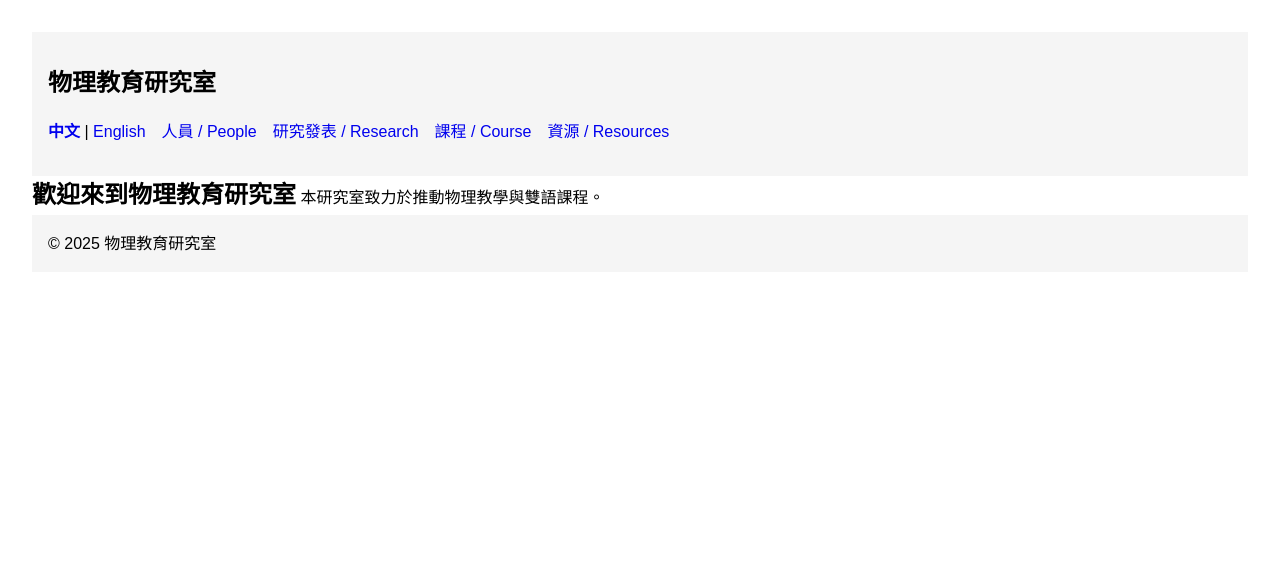
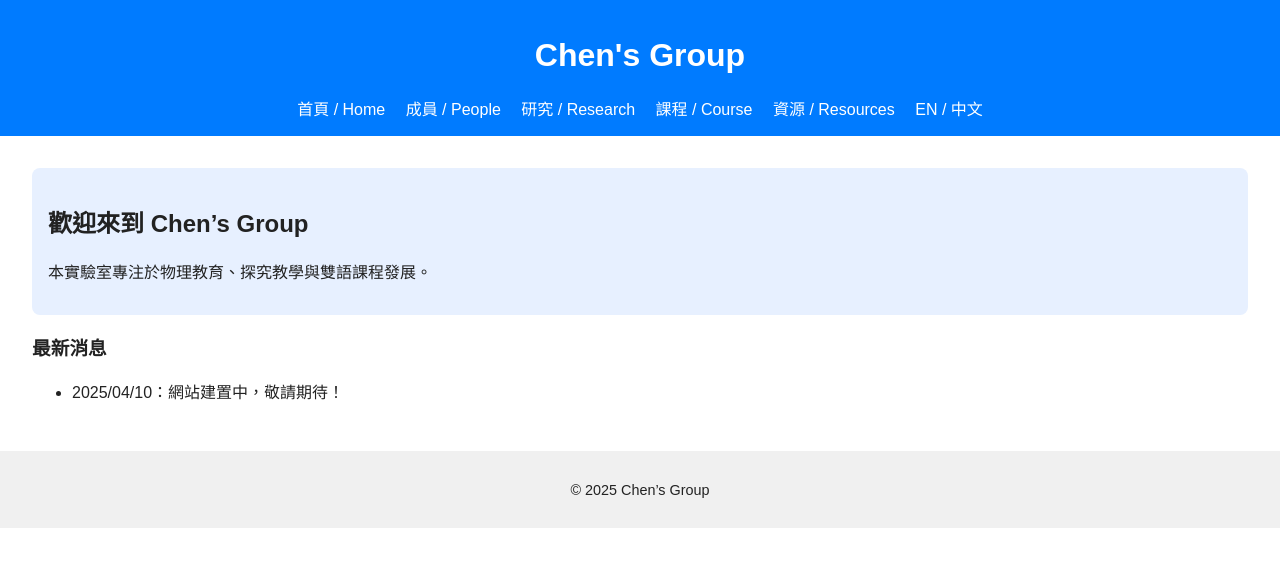
Before and after one commit to chensgroup/site, a plain HTML site: page index.html in a window 1280 px wide. Drawn offline with Linux system fonts and the light colour scheme.

Commit message:
Add files via upload

```diff
--- a/index.html
+++ b/index.html
@@ -3,48 +3,39 @@
 <head>
   <meta charset="UTF-8" />
   <meta name="viewport" content="width=device-width, initial-scale=1.0" />
-  <title>Physics Education Lab</title>
+  <title>Chen's Group</title>
   <link rel="stylesheet" href="style.css" />
 </head>
 <body>
   <header>
-    <h1>
-      <span class="lang-zh">物理教育研究室</span>
-      <span class="lang-en">Physics Education Research Lab</span>
-    </h1>
+    <h1>Chen's Group</h1>
     <nav>
-      <ul>
-        <li><a href="index.html?lang=zh" id="link-zh">中文</a> | <a href="index.html?lang=en" id="link-en">English</a></li>
-        <li><a href="people.html?lang={lang}">人員 / People</a></li>
-        <li><a href="research.html?lang={lang}">研究發表 / Research</a></li>
-        <li><a href="course.html?lang={lang}">課程 / Course</a></li>
-        <li><a href="resources.html?lang={lang}">資源 / Resources</a></li>
-      </ul>
+      <a href="index.html">首頁 / Home</a>
+      <a href="people.html">成員 / People</a>
+      <a href="research.html">研究 / Research</a>
+      <a href="course.html">課程 / Course</a>
+      <a href="resources.html">資源 / Resources</a>
+      <a href="index_en.html" class="lang-switch">EN / 中文</a>
     </nav>
   </header>
+
   <main>
-    <section>
-  <h2 class="lang-zh">歡迎來到物理教育研究室</h2>
-  <h2 class="lang-en">Welcome to the Physics Education Research Lab</h2>
-  <p class="lang-zh">本研究室致力於推動物理教學與雙語課程。</p>
-  <p class="lang-en">Our lab is dedicated to physics education and bilingual teaching.</p>
+
+<section class="banner">
+  <h2>歡迎來到 Chen’s Group</h2>
+  <p>本實驗室專注於物理教育、探究教學與雙語課程發展。</p>
 </section>
+<section class="news">
+  <h3>最新消息</h3>
+  <ul>
+    <li>2025/04/10：網站建置中，敬請期待！</li>
+  </ul>
+</section>
+
   </main>
+
   <footer>
-    <p class="lang-zh">© 2025 物理教育研究室</p>
-    <p class="lang-en">© 2025 Physics Education Lab</p>
+    <p>© 2025 Chen’s Group</p>
   </footer>
-  <script>
-    const params = new URLSearchParams(window.location.search);
-    const lang = params.get("lang") || "zh";
-    document.querySelectorAll(".lang-zh").forEach(el => {
-      el.style.display = lang === "zh" ? "inline" : "none";
-    });
-    document.querySelectorAll(".lang-en").forEach(el => {
-      el.style.display = lang === "en" ? "inline" : "none";
-    });
-    document.getElementById("link-zh").style.fontWeight = lang === "zh" ? "bold" : "normal";
-    document.getElementById("link-en").style.fontWeight = lang === "en" ? "bold" : "normal";
-  </script>
 </body>
 </html>
--- a/style.css
+++ b/style.css
@@ -1,5 +1,47 @@
-body { font-family: sans-serif; line-height: 1.6; margin: 2em; }
-header, footer { background: #f5f5f5; padding: 1em; }
-nav ul { list-style: none; padding: 0; display: flex; gap: 1em; }
-a { text-decoration: none; }
-h1 { font-size: 1.5em; }
+body {
+  font-family: sans-serif;
+  margin: 0; padding: 0;
+  background: #fff;
+  color: #222;
+}
+header {
+  background: #007BFF;
+  color: white;
+  padding: 1rem;
+  text-align: center;
+}
+nav {
+  margin-top: 0.5rem;
+}
+nav a {
+  color: white;
+  margin: 0 0.5rem;
+  text-decoration: none;
+}
+main {
+  padding: 2rem;
+}
+.banner {
+  background: #e7f0ff;
+  padding: 1rem;
+  border-radius: 8px;
+}
+.photo-grid {
+  display: flex;
+  gap: 1rem;
+  flex-wrap: wrap;
+}
+.person-card {
+  text-align: center;
+}
+.person-card img {
+  width: 150px;
+  height: auto;
+  border-radius: 10px;
+}
+footer {
+  background: #f0f0f0;
+  text-align: center;
+  padding: 1rem;
+  font-size: 0.9rem;
+}
```
Also changed, not shown: course.html (+12 -31 lines), course_en.html (added, +30 -0 lines), index_en.html (added, +41 -0 lines), people.html (+24 -32 lines), people_en.html (added, +42 -0 lines), research_en.html (added, +30 -0 lines), resources.html (+12 -31 lines), resources_en.html (added, +30 -0 lines).
